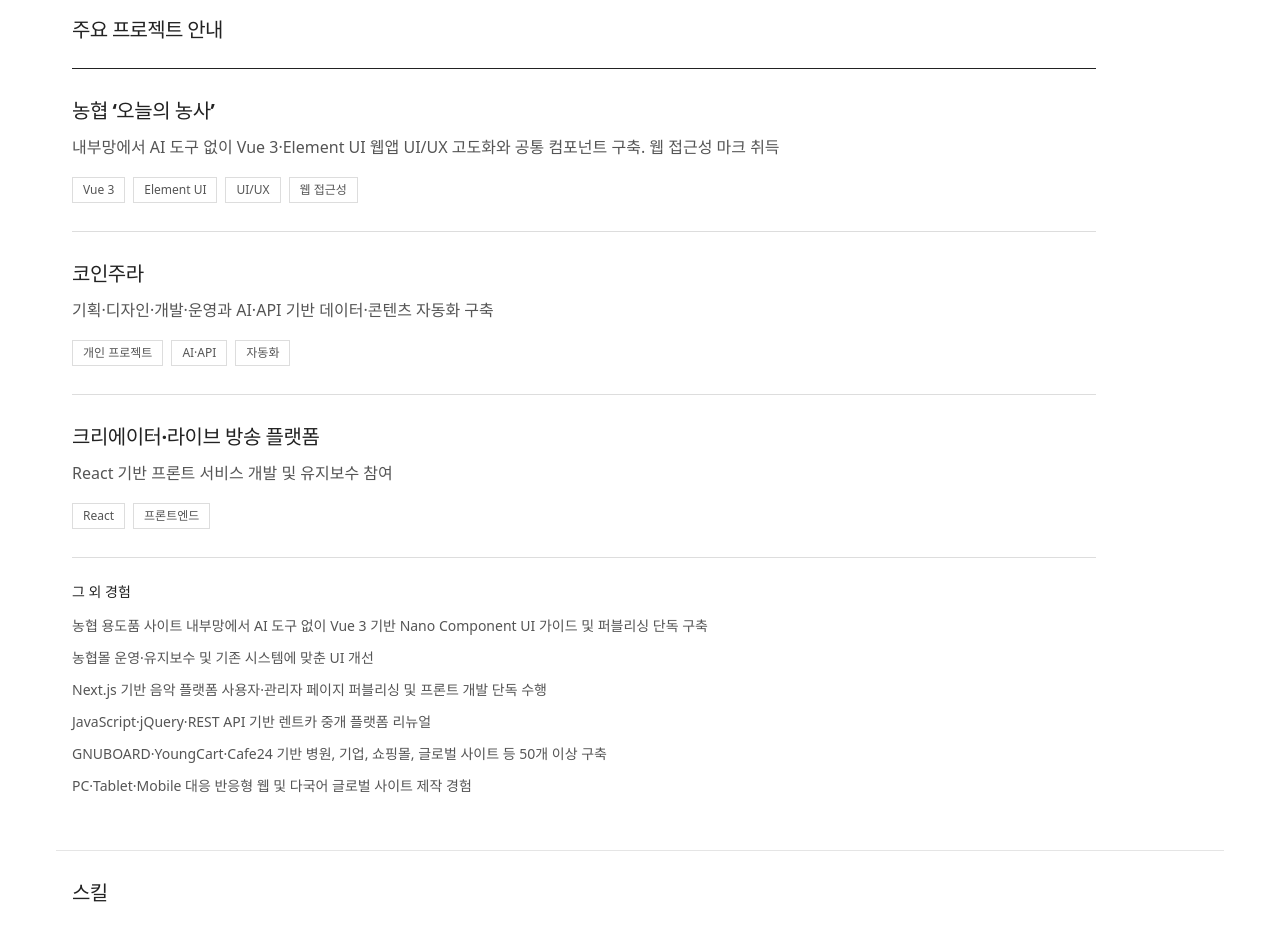
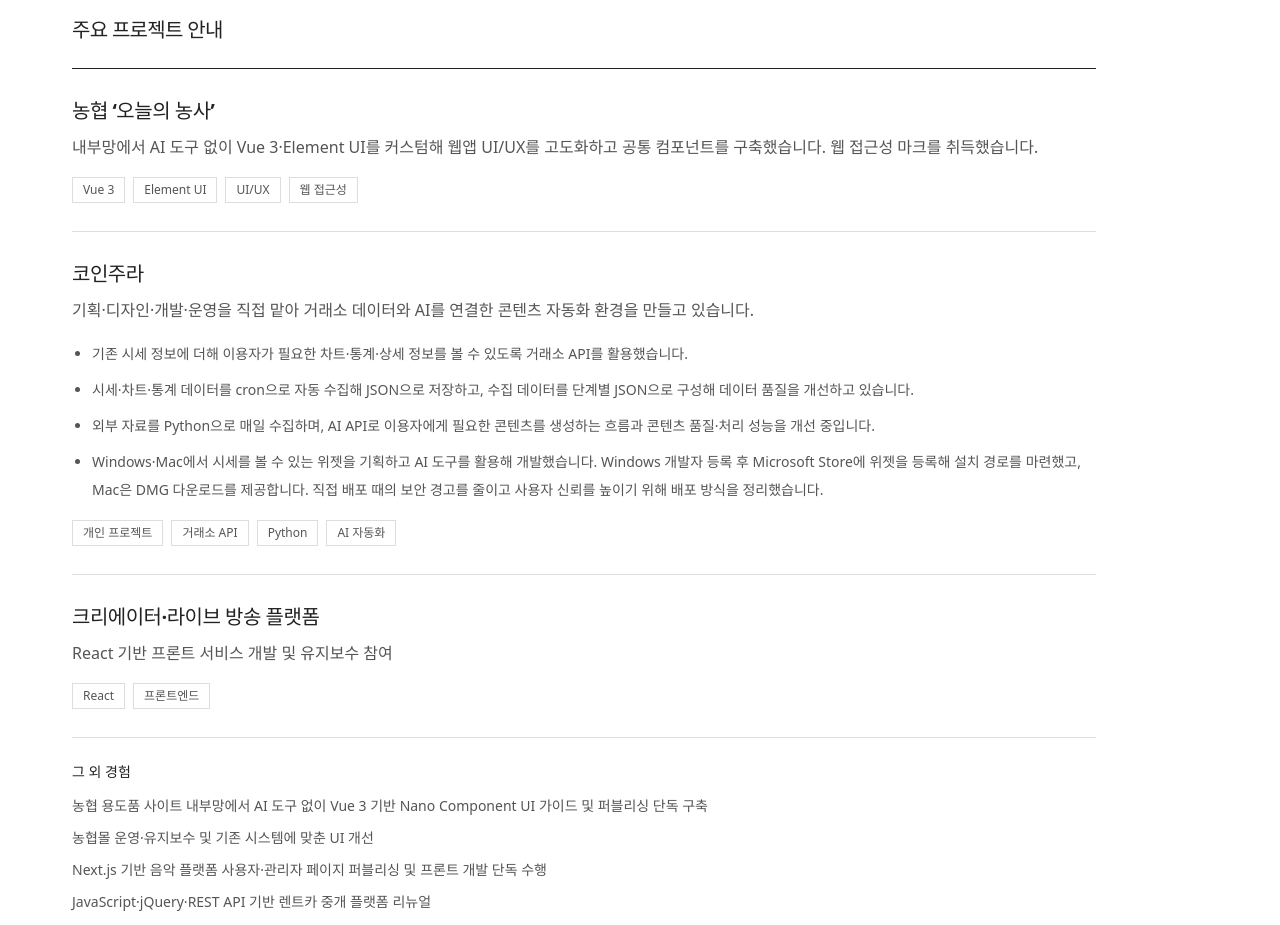
Before and after one commit to gaengkun/portfolio, a React (Vite) app: page / in a window 1280 px wide. Shown: the part 1680-2605 px from the top of the page. Built offline with nearby package versions, Linux system fonts and the light colour scheme; the HTML template or start-up script is replaced by a standard one.

Commit message:
Expand Nonghyup and Coinjura project summaries

```diff
--- a/src/App.tsx
+++ b/src/App.tsx
@@ -55,6 +55,11 @@
           <section key={project.title} className="border-b border-[#ddd] py-6 sm:py-7">
             <h4 className="text-xl font-semibold tracking-tight text-[#222]">{project.title}</h4>
             <p className="mt-2 text-base leading-7 text-[#555]">{project.description}</p>
+            {project.details && (
+              <ul className="mt-4 list-disc space-y-2 pl-5 text-sm leading-7 text-[#555]">
+                {project.details.map((detail) => <li key={detail}>{detail}</li>)}
+              </ul>
+            )}
             <ul className="mt-4 flex flex-wrap gap-2" aria-label={`${project.title} 기술과 역할`}>
               {project.tags.map((tag) => <li key={tag} className="border border-[#ddd] px-2.5 py-1 text-xs text-[#555]">{tag}</li>)}
             </ul>
--- a/src/content.ts
+++ b/src/content.ts
@@ -6,7 +6,7 @@
   experience?: string[]
   body?: string[]
   skillGroups?: { title: string; items: string[] }[]
-  featuredProjects?: { title: string; description: string; tags: string[] }[]
+  featuredProjects?: { title: string; description: string; tags: string[]; details?: string[] }[]
   highlights?: string[]
   image?: string
   component?: 'tailwind' | 'date-picker' | 'zustand'
@@ -53,8 +53,18 @@
         title: '주요 프로젝트 안내',
         description: '실무와 개인 프로젝트에서 맡은 주요 작업입니다.',
         featuredProjects: [
-          { title: '농협 ‘오늘의 농사’', description: '내부망에서 AI 도구 없이 Vue 3·Element UI 웹앱 UI/UX 고도화와 공통 컴포넌트 구축. 웹 접근성 마크 취득', tags: ['Vue 3', 'Element UI', 'UI/UX', '웹 접근성'] },
-          { title: '코인주라', description: '기획·디자인·개발·운영과 AI·API 기반 데이터·콘텐츠 자동화 구축', tags: ['개인 프로젝트', 'AI·API', '자동화'] },
+          { title: '농협 ‘오늘의 농사’', description: '내부망에서 AI 도구 없이 Vue 3·Element UI를 커스텀해 웹앱 UI/UX를 고도화하고 공통 컴포넌트를 구축했습니다. 웹 접근성 마크를 취득했습니다.', tags: ['Vue 3', 'Element UI', 'UI/UX', '웹 접근성'] },
+          {
+            title: '코인주라',
+            description: '기획·디자인·개발·운영을 직접 맡아 거래소 데이터와 AI를 연결한 콘텐츠 자동화 환경을 만들고 있습니다.',
+            tags: ['개인 프로젝트', '거래소 API', 'Python', 'AI 자동화'],
+            details: [
+              '기존 시세 정보에 더해 이용자가 필요한 차트·통계·상세 정보를 볼 수 있도록 거래소 API를 활용했습니다.',
+              '시세·차트·통계 데이터를 cron으로 자동 수집해 JSON으로 저장하고, 수집 데이터를 단계별 JSON으로 구성해 데이터 품질을 개선하고 있습니다.',
+              '외부 자료를 Python으로 매일 수집하며, AI API로 이용자에게 필요한 콘텐츠를 생성하는 흐름과 콘텐츠 품질·처리 성능을 개선 중입니다.',
+              'Windows·Mac에서 시세를 볼 수 있는 위젯을 기획하고 AI 도구를 활용해 개발했습니다. Windows 개발자 등록 후 Microsoft Store에 위젯을 등록해 설치 경로를 마련했고, Mac은 DMG 다운로드를 제공합니다. 직접 배포 때의 보안 경고를 줄이고 사용자 신뢰를 높이기 위해 배포 방식을 정리했습니다.',
+            ],
+          },
           { title: '크리에이터·라이브 방송 플랫폼', description: 'React 기반 프론트 서비스 개발 및 유지보수 참여', tags: ['React', '프론트엔드'] },
         ],
         highlights: [
```
Also changed, not shown: 1 other file (tests, documents, lock files or other folders).
